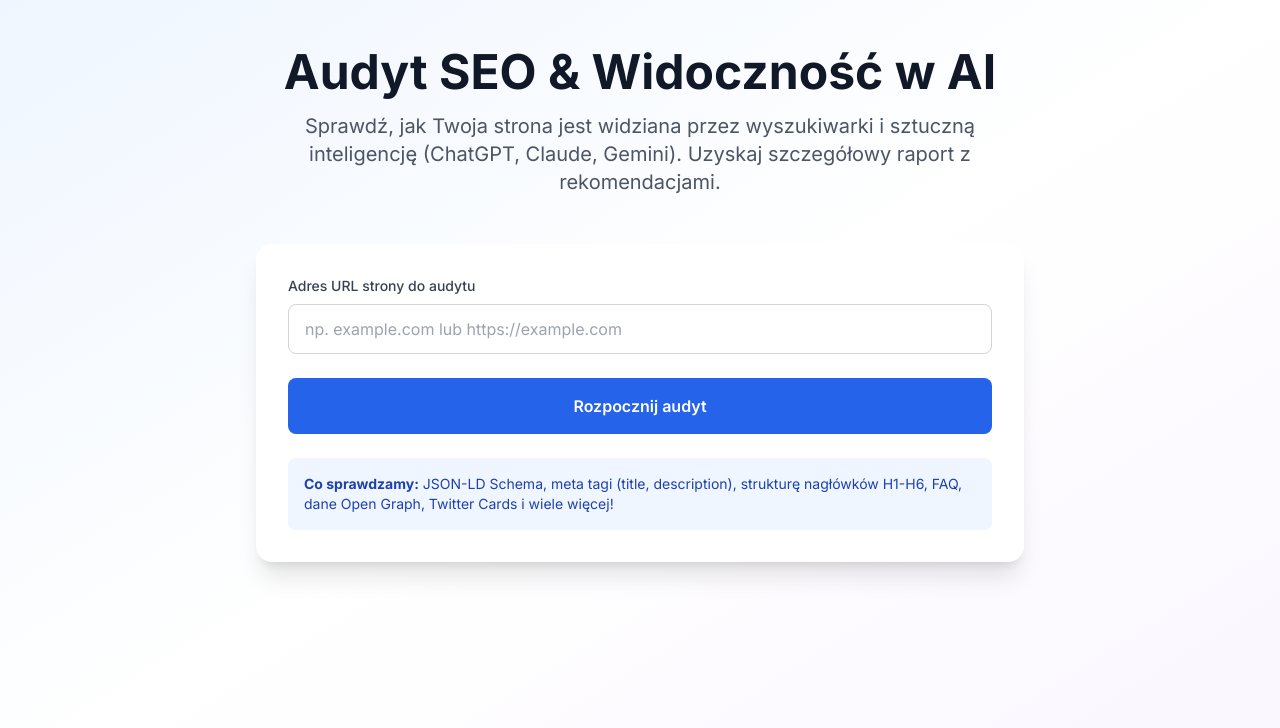
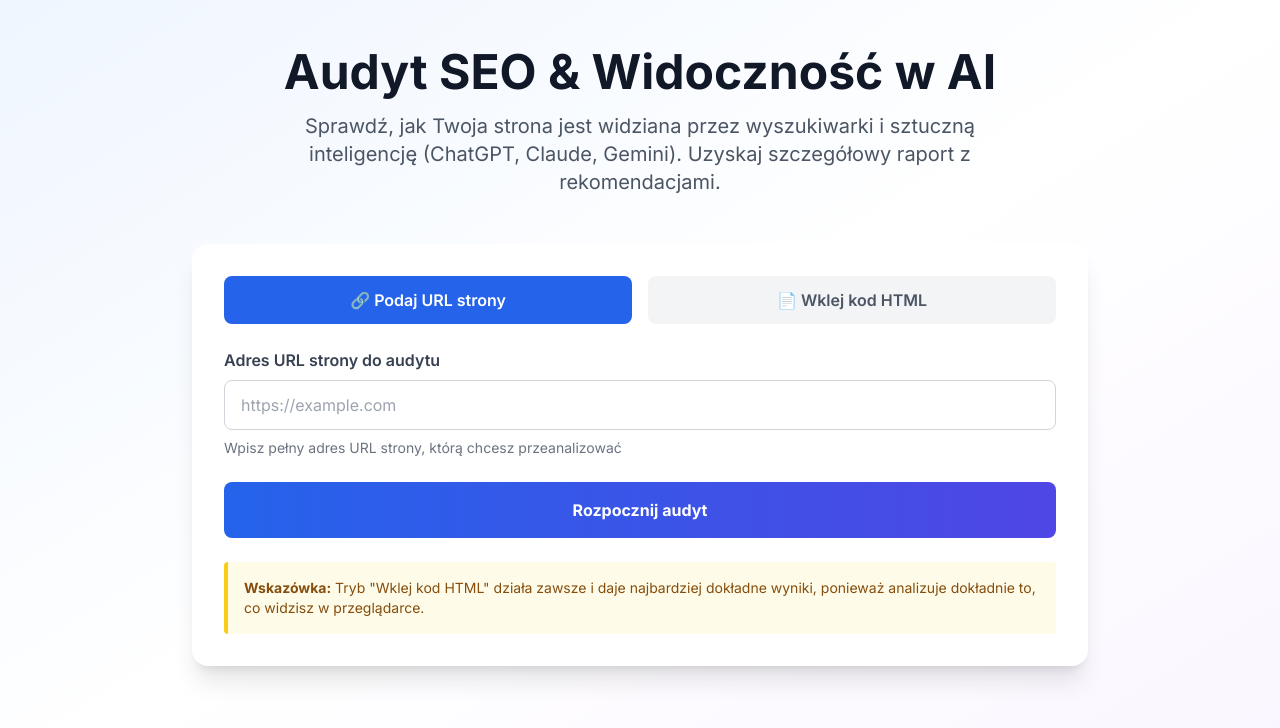
Before and after one commit to colly23421/seo-ai-audit, a Next.js app: page / in a window 1280 px wide. Shown: the top 728 px of the page. Built offline with nearby package versions, Linux system fonts and the light colour scheme.

Commit message:
Refactor AuditForm to handle input and mode

```diff
--- a/components/AuditForm.tsx
+++ b/components/AuditForm.tsx
@@ -1,75 +1,115 @@
+'use client'
+
 import { useState } from 'react'
 
 interface AuditFormProps {
-  onSubmit: (url: string) => void
+  onSubmit: (input: string, mode: 'url' | 'html') => void
   loading: boolean
 }
 
 export default function AuditForm({ onSubmit, loading }: AuditFormProps) {
-  const [url, setUrl] = useState('')
-  const [error, setError] = useState('')
+  const [input, setInput] = useState('')
+  const [mode, setMode] = useState<'url' | 'html'>('url')
 
-  const validateUrl = (url: string): boolean => {
-    try {
-      const urlObj = new URL(url)
-      return urlObj.protocol === 'http:' || urlObj.protocol === 'https:'
-    } catch {
-      return false
+  const handleSubmit = (e: React.FormEvent) => {
+    e.preventDefault()
+    if (input.trim()) {
+      onSubmit(input.trim(), mode)
     }
   }
 
-  const handleSubmit = (e: React.FormEvent) => {
-    e.preventDefault()
-    setError('')
+  return (
+    <div className="max-w-4xl mx-auto">
+      <div className="bg-white rounded-2xl shadow-xl p-8">
+        <div className="mb-6">
+          <div className="flex gap-4 mb-4">
+            <button
+              type="button"
+              onClick={() => setMode('url')}
+              className={`flex-1 py-3 px-6 rounded-lg font-semibold transition ${
+                mode === 'url'
+                  ? 'bg-blue-600 text-white'
+                  : 'bg-gray-100 text-gray-600 hover:bg-gray-200'
+              }`}
+            >
+              🔗 Podaj URL strony
+            </button>
+            <button
+              type="button"
+              onClick={() => setMode('html')}
+              className={`flex-1 py-3 px-6 rounded-lg font-semibold transition ${
+                mode === 'html'
+                  ? 'bg-blue-600 text-white'
+                  : 'bg-gray-100 text-gray-600 hover:bg-gray-200'
+              }`}
+            >
+              📄 Wklej kod HTML
+            </button>
+          </div>
+        </div>
 
-    if (!url.trim()) {
-      setError('Proszę wprowadzić adres URL')
-      return
-    }
-
-    const urlToCheck = url.startsWith('http') ? url : `https://${url}`
-
-    if (!validateUrl(urlToCheck)) {
-      setError('Proszę wprowadzić prawidłowy adres URL')
-      return
-    }
-
-    onSubmit(urlToCheck)
-  }
-
-  return (
-    <div className="max-w-3xl mx-auto">
-      <div className="bg-white rounded-2xl shadow-xl p-8">
-        <form onSubmit={handleSubmit} className="space-y-6">
-          <div>
-            <label htmlFor="url" className="block text-sm font-medium text-gray-700 mb-2">
+        <form onSubmit={handleSubmit}>
+          {mode === 'url' ? (
+            <div className="mb-6">
+              <label htmlFor="url" className="block text-gray-700 font-semibold mb-2">
                 Adres URL strony do audytu
               </label>
               <input
-              type="text"
+                type="url"
                 id="url"
-              value={url}
-              onChange={(e) => setUrl(e.target.value)}
-              placeholder="np. example.com lub https://example.com"
-              className="w-full px-4 py-3 border border-gray-300 rounded-lg focus:ring-2 focus:ring-blue-500 focus:border-transparent transition text-gray-900"
+                value={input}
+                onChange={(e) => setInput(e.target.value)}
+                placeholder="https://example.com"
+                className="w-full px-4 py-3 border border-gray-300 rounded-lg focus:ring-2 focus:ring-blue-500 focus:border-transparent"
+                required
                 disabled={loading}
               />
-            {error && <p className="mt-2 text-sm text-red-600">{error}</p>}
+              <p className="mt-2 text-sm text-gray-500">
+                Wpisz pełny adres URL strony, którą chcesz przeanalizować
+              </p>
             </div>
+          ) : (
+            <div className="mb-6">
+              <label htmlFor="html" className="block text-gray-700 font-semibold mb-2">
+                Kod źródłowy HTML strony
+              </label>
+              <textarea
+                id="html"
+                value={input}
+                onChange={(e) => setInput(e.target.value)}
+                placeholder="Wklej tutaj cały kod HTML strony (Ctrl+U na stronie → Kopiuj wszystko)"
+                rows={12}
+                className="w-full px-4 py-3 border border-gray-300 rounded-lg focus:ring-2 focus:ring-blue-500 focus:border-transparent font-mono text-sm"
+                required
+                disabled={loading}
+              />
+              <div className="mt-2 p-4 bg-blue-50 rounded-lg">
+                <p className="text-sm text-blue-800 font-semibold mb-2">
+                  💡 Jak pobrać kod źródłowy strony:
+                </p>
+                <ol className="text-sm text-blue-700 list-decimal list-inside space-y-1">
+                  <li>Wejdź na stronę, którą chcesz przeanalizować</li>
+                  <li>Naciśnij <kbd className="px-2 py-1 bg-white rounded">Ctrl+U</kbd> (Windows) lub <kbd className="px-2 py-1 bg-white rounded">Cmd+Option+U</kbd> (Mac)</li>
+                  <li>Zaznacz wszystko (<kbd className="px-2 py-1 bg-white rounded">Ctrl+A</kbd>) i skopiuj (<kbd className="px-2 py-1 bg-white rounded">Ctrl+C</kbd>)</li>
+                  <li>Wklej tutaj i kliknij &quot;Rozpocznij audyt&quot;</li>
+                </ol>
+              </div>
+            </div>
+          )}
 
           <button
             type="submit"
             disabled={loading}
-            className="w-full bg-blue-600 hover:bg-blue-700 text-white font-semibold py-4 px-6 rounded-lg transition duration-200 transform hover:scale-105 disabled:opacity-50 disabled:cursor-not-allowed disabled:hover:scale-100"
+            className="w-full bg-gradient-to-r from-blue-600 to-indigo-600 text-white font-bold py-4 px-8 rounded-lg hover:from-blue-700 hover:to-indigo-700 transition transform hover:scale-105 disabled:opacity-50 disabled:cursor-not-allowed disabled:transform-none"
           >
             {loading ? 'Analizuję...' : 'Rozpocznij audyt'}
           </button>
         </form>
 
-        <div className="mt-6 p-4 bg-blue-50 rounded-lg">
-          <p className="text-sm text-blue-800">
-            <strong>Co sprawdzamy:</strong> JSON-LD Schema, meta tagi (title, description),
-            strukturę nagłówków H1-H6, FAQ, dane Open Graph, Twitter Cards i wiele więcej!
+        <div className="mt-6 p-4 bg-yellow-50 border-l-4 border-yellow-400 rounded">
+          <p className="text-sm text-yellow-800">
+            <strong>Wskazówka:</strong> Tryb &quot;Wklej kod HTML&quot; działa zawsze i daje najbardziej
+            dokładne wyniki, ponieważ analizuje dokładnie to, co widzisz w przeglądarce.
           </p>
         </div>
       </div>
```
Lines whose indentation alone changed are shown as unchanged.
